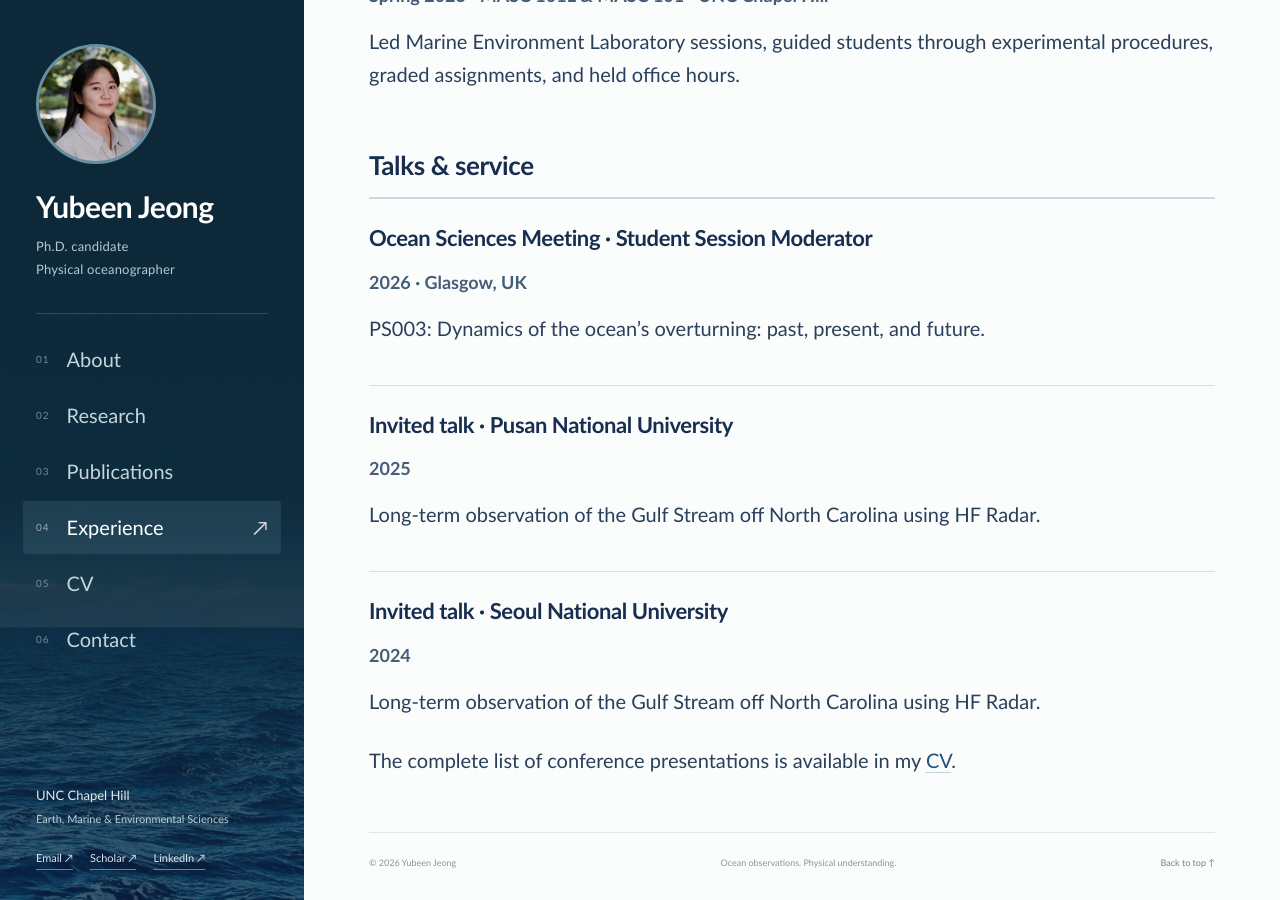
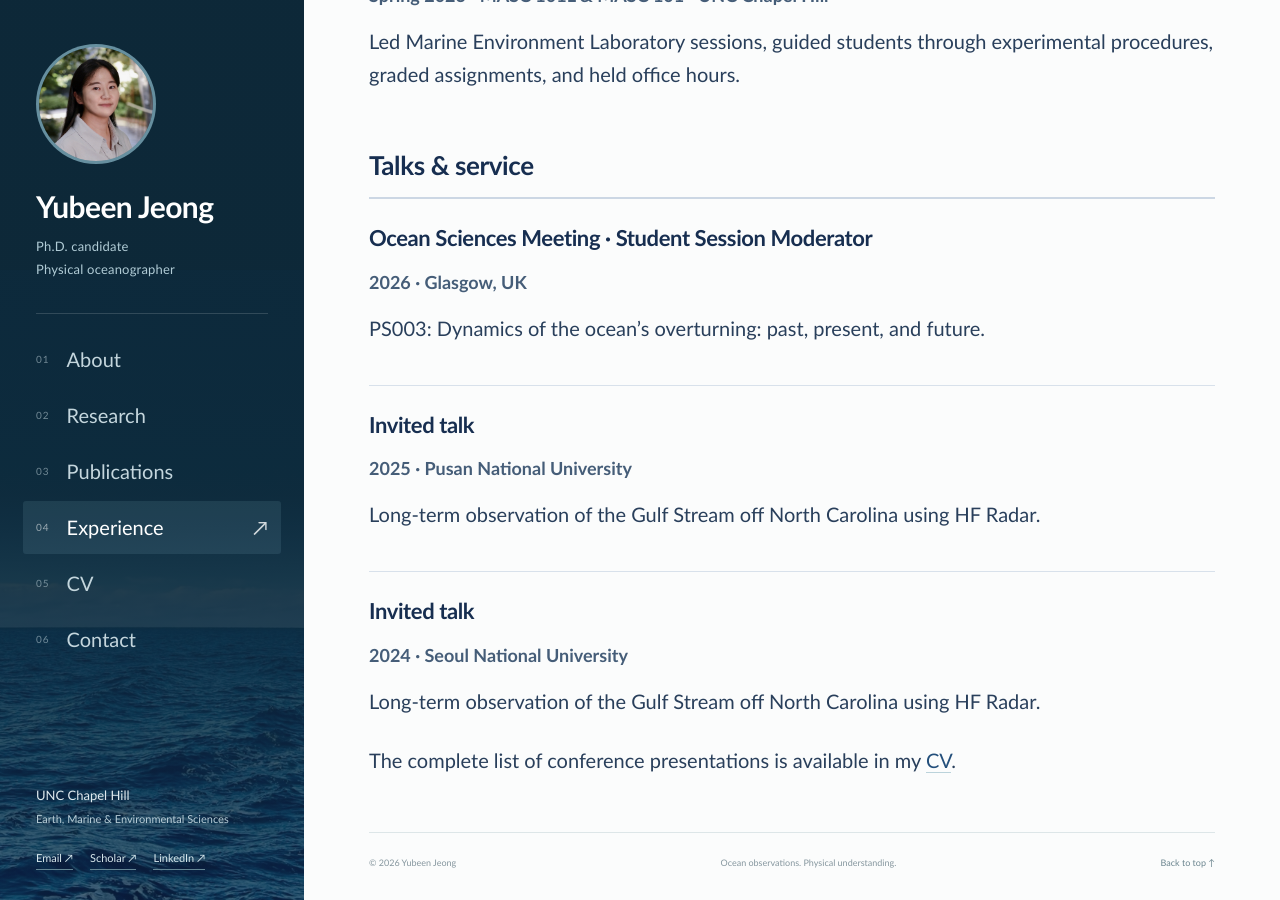
Before and after one commit to YubeenJ/YubeenJ.github.io, a Jekyll site: the page built from experience.md, in a window 1280 px wide and 900 px high, scrolled down 2237 px. Built offline with Jekyll 4.4.1, drawn with Linux system fonts in a browser that asks for light colours.

```diff
--- a/experience.md
+++ b/experience.md
@@ -67,13 +67,13 @@ Led Marine Environment Laboratory sessions, guided students through experimental
 
 PS003: Dynamics of the ocean’s overturning: past, present, and future.
 
-### Invited talk · Pusan National University
-**2025**
+### Invited talk
+**2025 · Pusan National University**
 
 Long-term observation of the Gulf Stream off North Carolina using HF Radar.
 
-### Invited talk · Seoul National University
-**2024**
+### Invited talk
+**2024 · Seoul National University**
 
 Long-term observation of the Gulf Stream off North Carolina using HF Radar.
 
```
